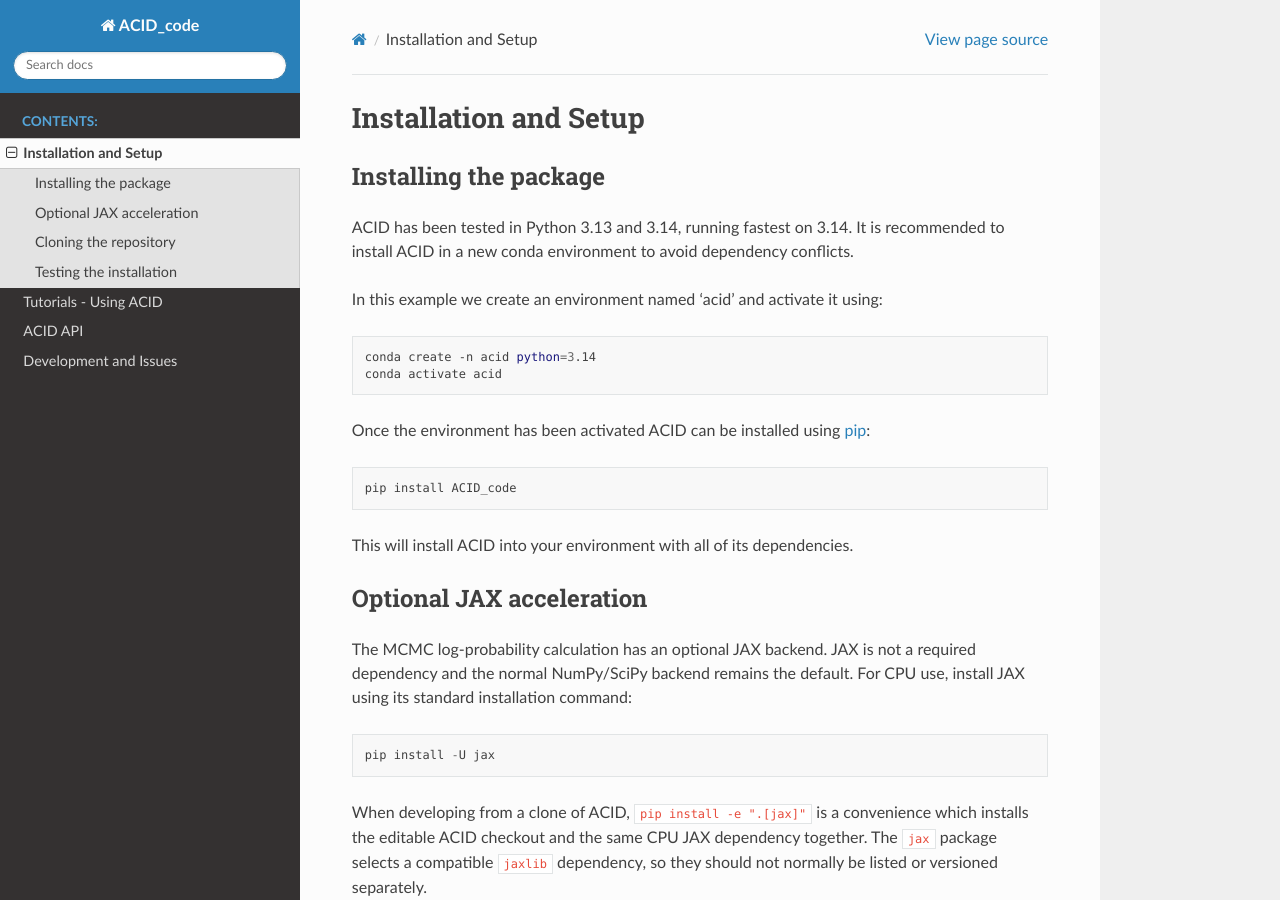
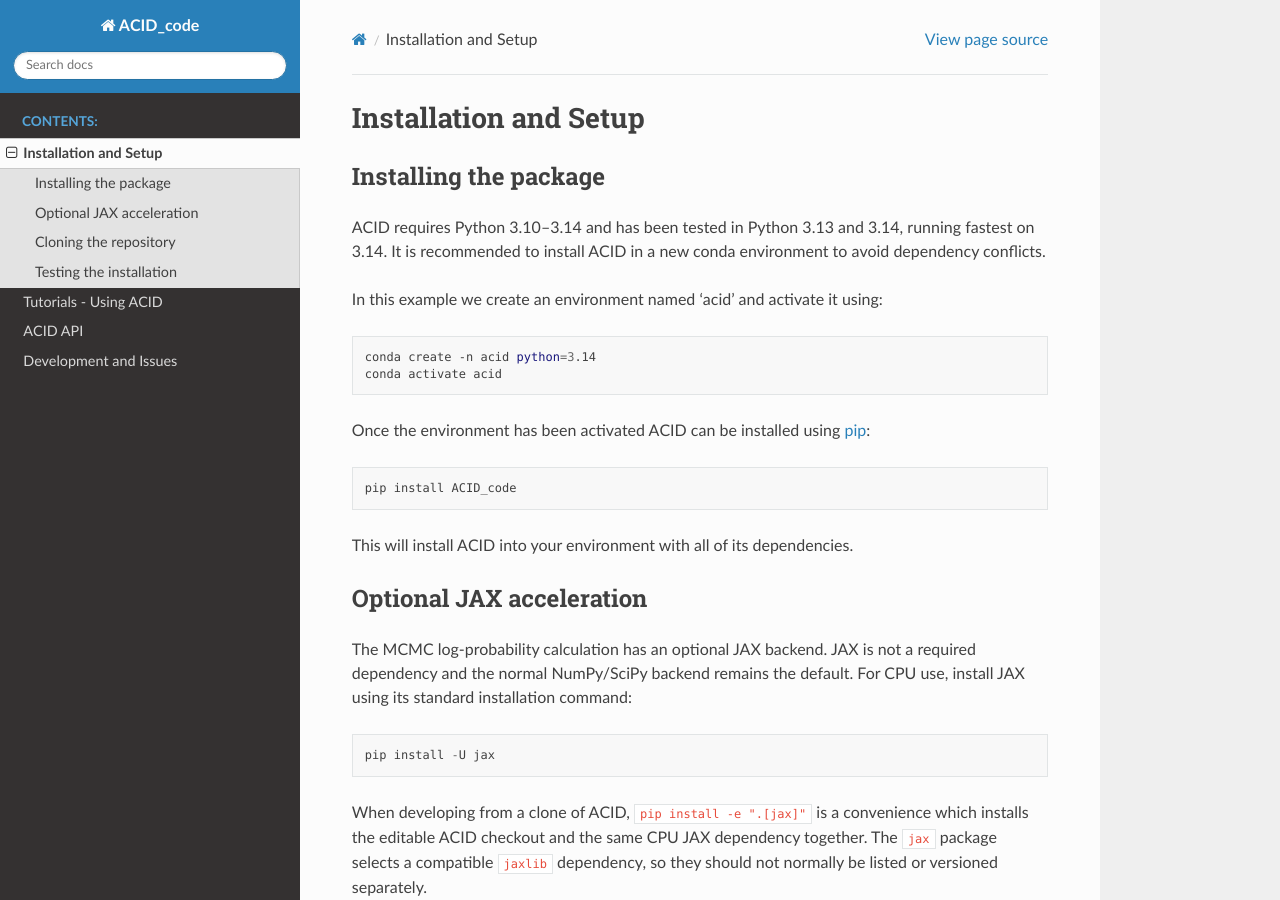
Before and after one commit to ldolan05/ACID, a Sphinx documentation site: the page built from docs/installation.rst, in a window 1280 px wide and 900 px high. Built offline with Sphinx 7.4.7 and the Read the Docs theme 3.1.0, drawn with Linux system fonts in a browser that asks for light colours.

Commit message:
Limit python version to exclude 3.15

```diff
--- a/docs/installation.rst
+++ b/docs/installation.rst
@@ -6,7 +6,7 @@ Installation and Setup
 Installing the package
 ------------------------
 
-ACID has been tested in Python 3.13 and 3.14, running fastest on 3.14. It is recommended to install ACID in a new conda environment to avoid dependency conflicts.
+ACID requires Python 3.10–3.14 and has been tested in Python 3.13 and 3.14, running fastest on 3.14. It is recommended to install ACID in a new conda environment to avoid dependency conflicts.
 
 In this example we create an environment named 'acid' and activate it using:
 
--- a/pyproject.toml
+++ b/pyproject.toml
@@ -10,7 +10,7 @@ authors = [
 ]
 description = "Returns line profiles from input spectra by fitting the stellar continuum and performing LSD"
 readme = "README.md"
-requires-python = ">=3.10"
+requires-python = ">=3.10,<3.15"
 license = "MIT"
 keywords = ["lsd", "least squares deconvolution", "fitting", "ACID"]
 license-files = ["LICENSE"]
```
Also changed, not shown: README.md (+2 -0 lines).
